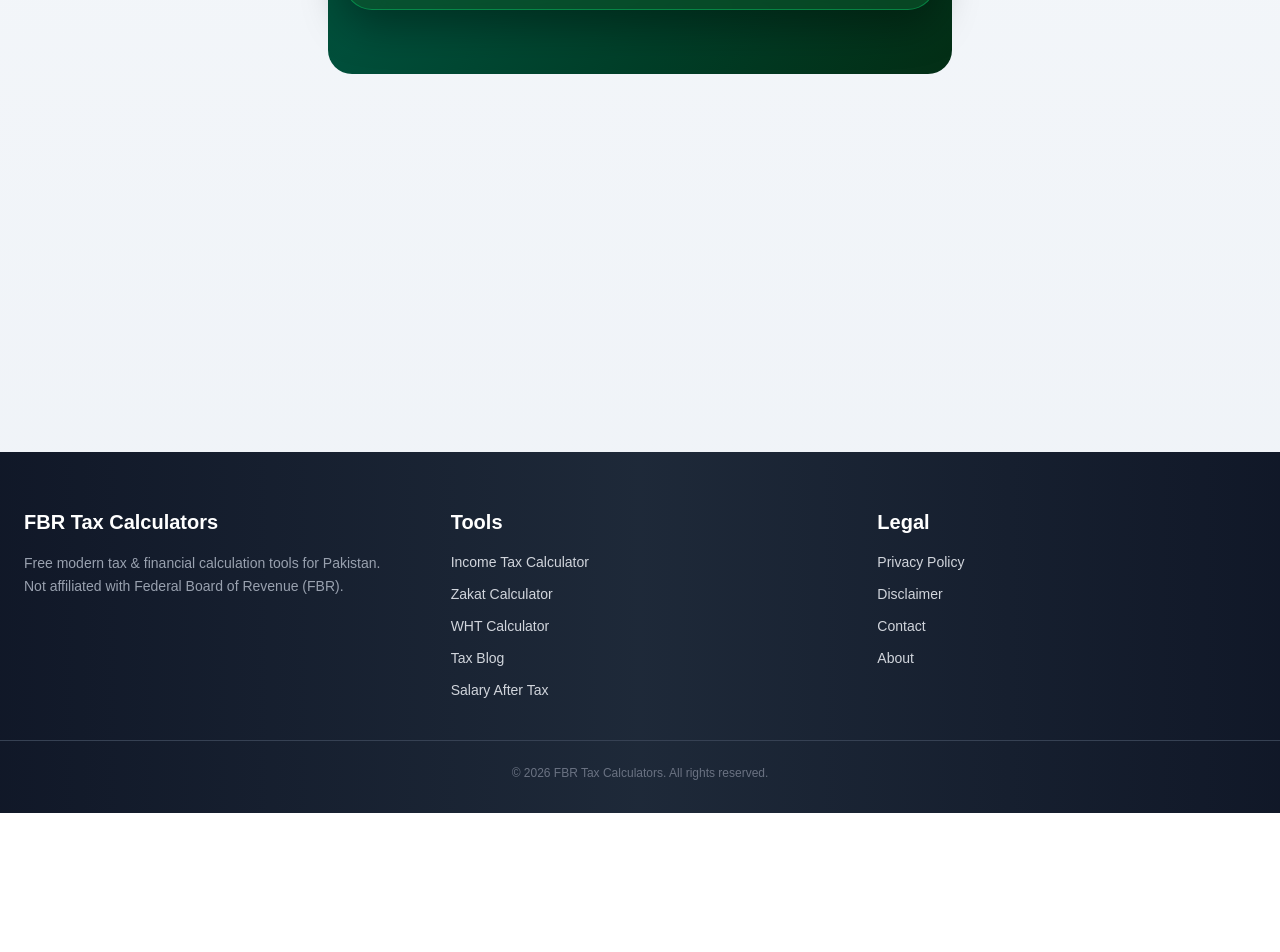
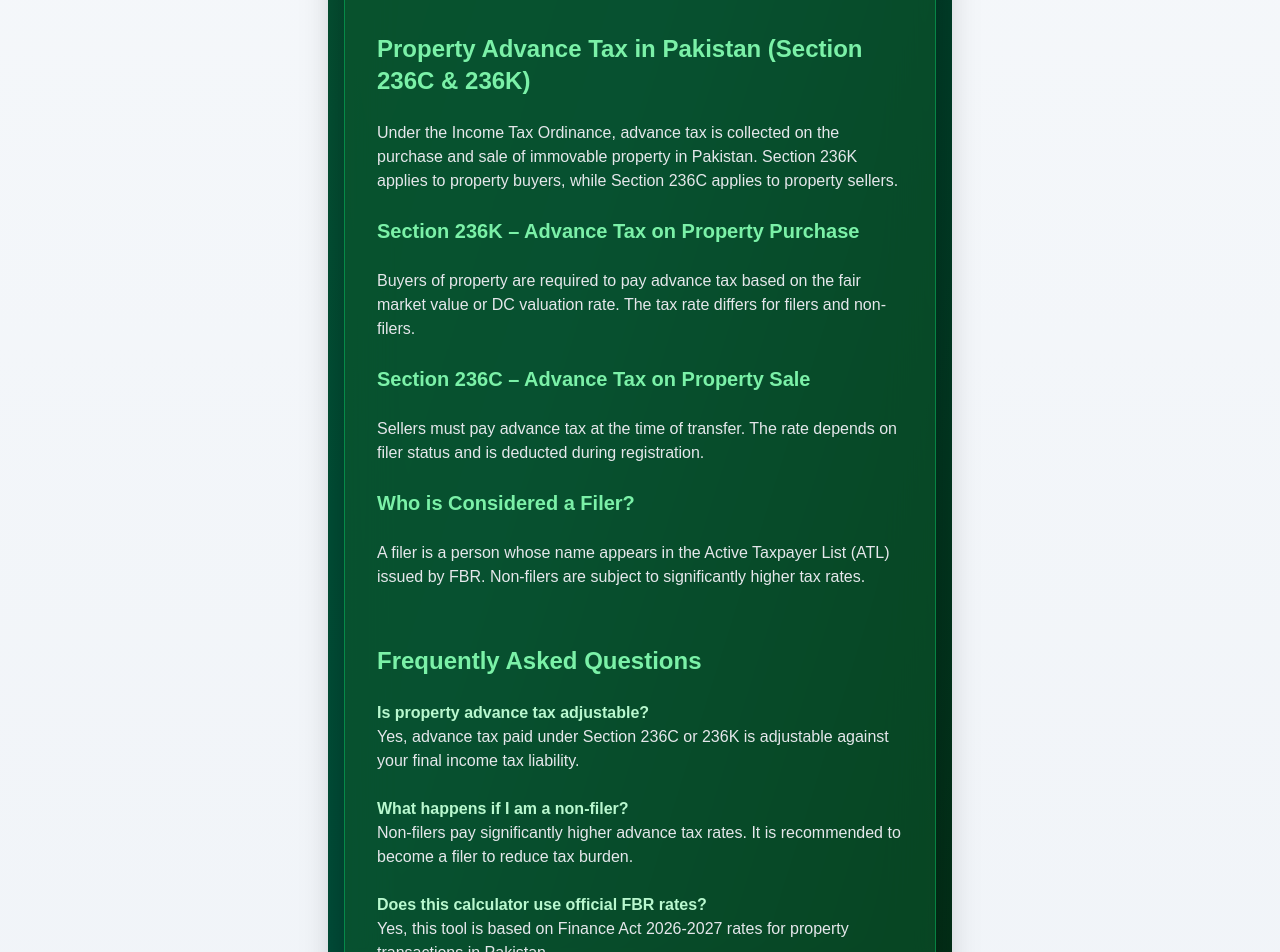
Before and after one commit to muhammadobaid1986/fbrtaxcalculators, a Next.js app: page /property-advance-tax-calculator-pakistan in a window 1280 px wide. Shown: the part 1120-2072 px from the top of the page. Before the commit the page ends 1933 px from the top, so only its background shows below. Built offline with nearby package versions, Linux system fonts and the light colour scheme.

Commit message:
Added SEO content, FAQ section and schema to Property Advance Tax page

```diff
--- a/app/property-advance-tax-calculator-pakistan/page.tsx
+++ b/app/property-advance-tax-calculator-pakistan/page.tsx
@@ -166,8 +166,126 @@ export default function PropertyAdvanceTaxCalculator() {
   </div>
 </div>
 
+<div className="mt-14 text-gray-200 space-y-6">
+
+  <h2 className="text-2xl font-bold text-green-300">
+    Property Advance Tax in Pakistan (Section 236C & 236K)
+  </h2>
+
+  <p>
+    Under the Income Tax Ordinance, advance tax is collected on the purchase
+    and sale of immovable property in Pakistan. Section 236K applies to
+    property buyers, while Section 236C applies to property sellers.
+  </p>
+
+  <h3 className="text-xl font-semibold text-green-300">
+    Section 236K – Advance Tax on Property Purchase
+  </h3>
+
+  <p>
+    Buyers of property are required to pay advance tax based on the fair market value
+    or DC valuation rate. The tax rate differs for filers and non-filers.
+  </p>
+
+  <h3 className="text-xl font-semibold text-green-300">
+    Section 236C – Advance Tax on Property Sale
+  </h3>
+
+  <p>
+    Sellers must pay advance tax at the time of transfer. The rate depends on
+    filer status and is deducted during registration.
+  </p>
+
+  <h3 className="text-xl font-semibold text-green-300">
+    Who is Considered a Filer?
+  </h3>
+
+  <p>
+    A filer is a person whose name appears in the Active Taxpayer List (ATL)
+    issued by FBR. Non-filers are subject to significantly higher tax rates.
+  </p>
+
+</div>
+
+<div className="mt-14 text-gray-200 space-y-6">
+
+  <h2 className="text-2xl font-bold text-green-300">
+    Frequently Asked Questions
+  </h2>
+
+  <div>
+    <h3 className="font-semibold text-green-200">
+      Is property advance tax adjustable?
+    </h3>
+    <p>
+      Yes, advance tax paid under Section 236C or 236K is adjustable
+      against your final income tax liability.
+    </p>
+  </div>
+
+  <div>
+    <h3 className="font-semibold text-green-200">
+      What happens if I am a non-filer?
+    </h3>
+    <p>
+      Non-filers pay significantly higher advance tax rates.
+      It is recommended to become a filer to reduce tax burden.
+    </p>
+  </div>
+
+  <div>
+    <h3 className="font-semibold text-green-200">
+      Does this calculator use official FBR rates?
+    </h3>
+    <p>
+      Yes, this tool is based on Finance Act 2026-2027 rates
+      for property transactions in Pakistan.
+    </p>
+  </div>
+
+</div>
+
+
         </div>
       </div>
+
+<script
+  type="application/ld+json"
+  dangerouslySetInnerHTML={{
+    __html: JSON.stringify({
+      "@context": "https://schema.org",
+      "@type": "FAQPage",
+      "mainEntity": [
+        {
+          "@type": "Question",
+          "name": "Is property advance tax adjustable?",
+          "acceptedAnswer": {
+            "@type": "Answer",
+            "text": "Yes, advance tax paid under Section 236C or 236K is adjustable against final income tax liability."
+          }
+        },
+        {
+          "@type": "Question",
+          "name": "What happens if I am a non-filer?",
+          "acceptedAnswer": {
+            "@type": "Answer",
+            "text": "Non-filers pay higher advance tax rates under FBR rules."
+          }
+        },
+        {
+          "@type": "Question",
+          "name": "Does this calculator use official FBR rates?",
+          "acceptedAnswer": {
+            "@type": "Answer",
+            "text": "Yes, this calculator uses Finance Act 2026-2027 rates."
+          }
+        }
+      ]
+    })
+  }}
+/>
+
+
     </div>
   );
 }
```
